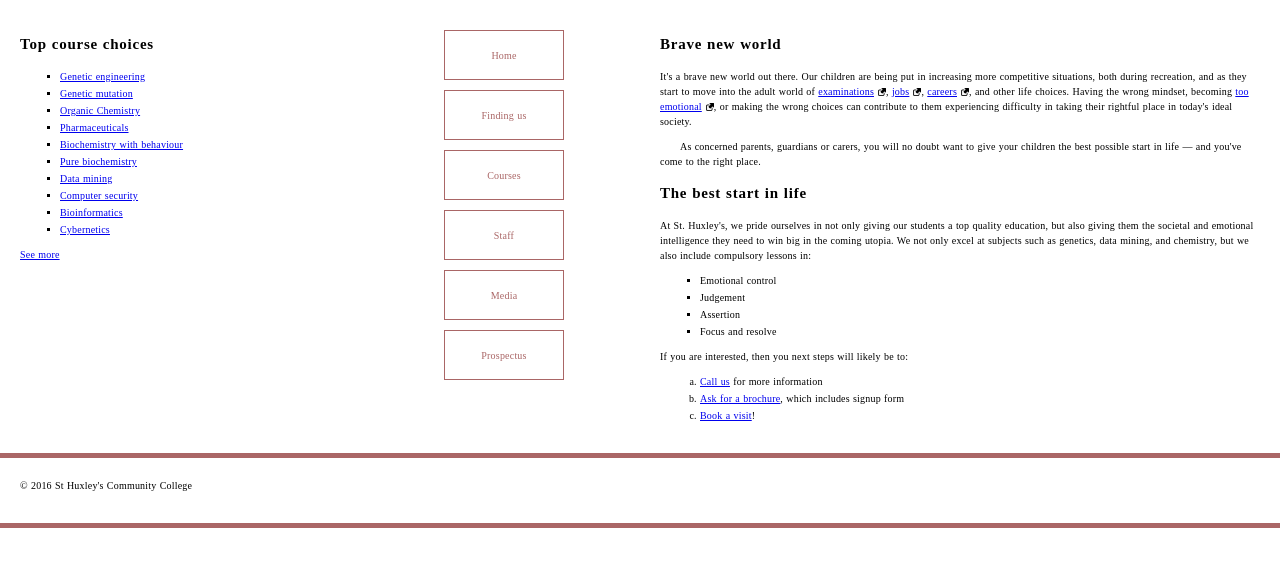
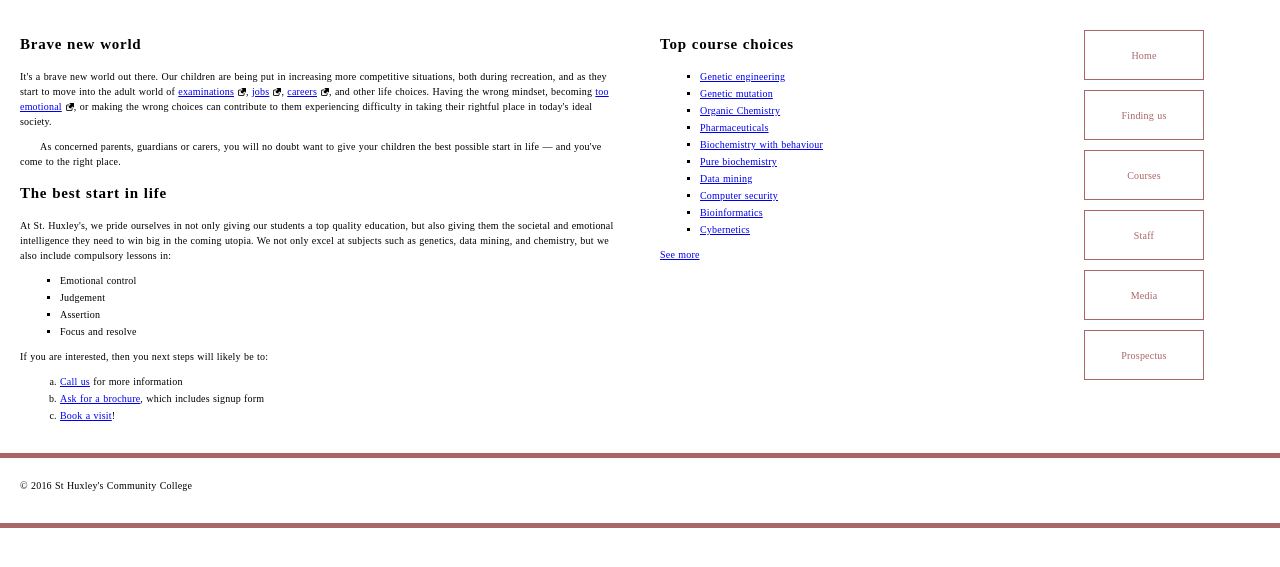
Before and after one commit to PratigMgr/pratigMgr.github.io, a PHP site: the page made by Lab 3/Part 3/index.html in a window 1280 px wide. Shown: the part 109-676 px from the top of the page. Run offline with PHP 8.4, Linux system fonts and the light colour scheme.

Commit message:
Update style.css Lab 3 Part3
change the float to previous left in section selector.

```diff
--- a/Lab 3/Part 3/css/style.css
+++ b/Lab 3/Part 3/css/style.css
@@ -20,7 +20,7 @@ body {
 /* Layout */
 
 section {
-  float: right;
+  float: left;
   width: 50%;
 }
 
```
